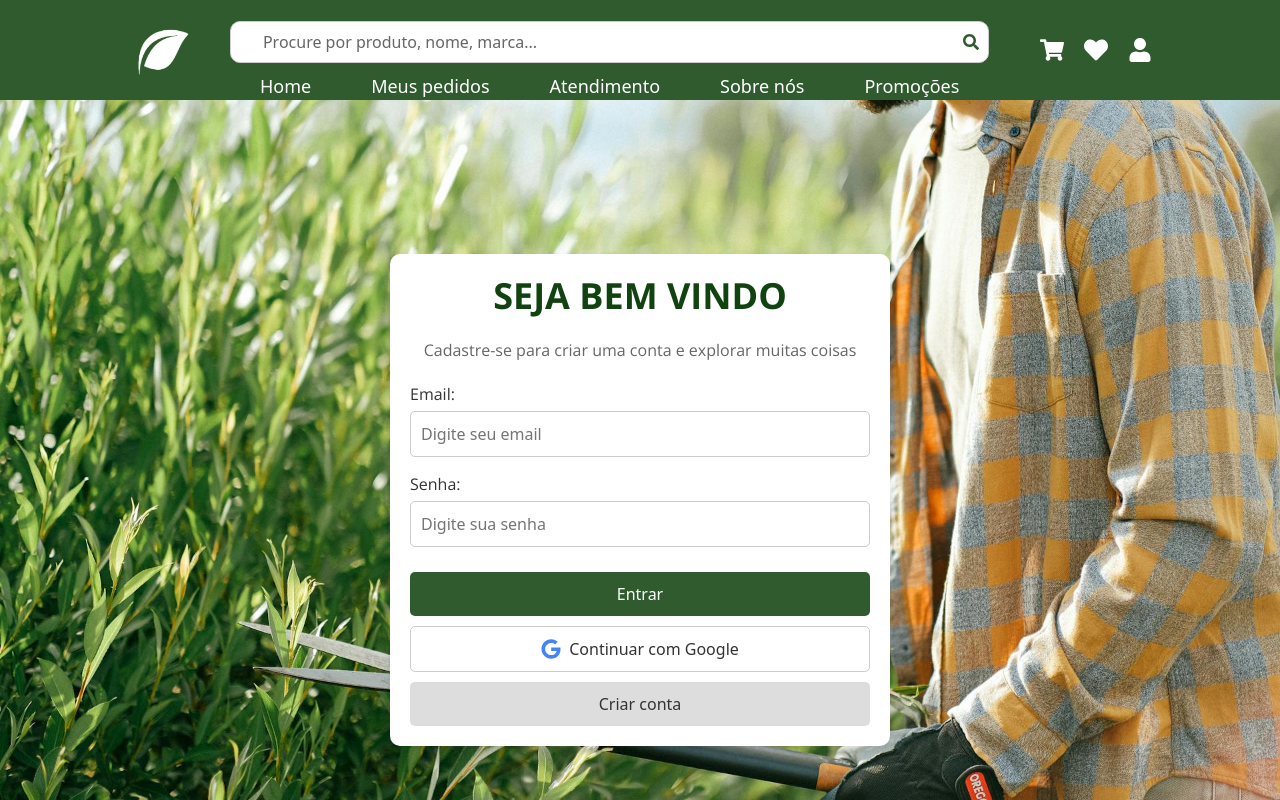
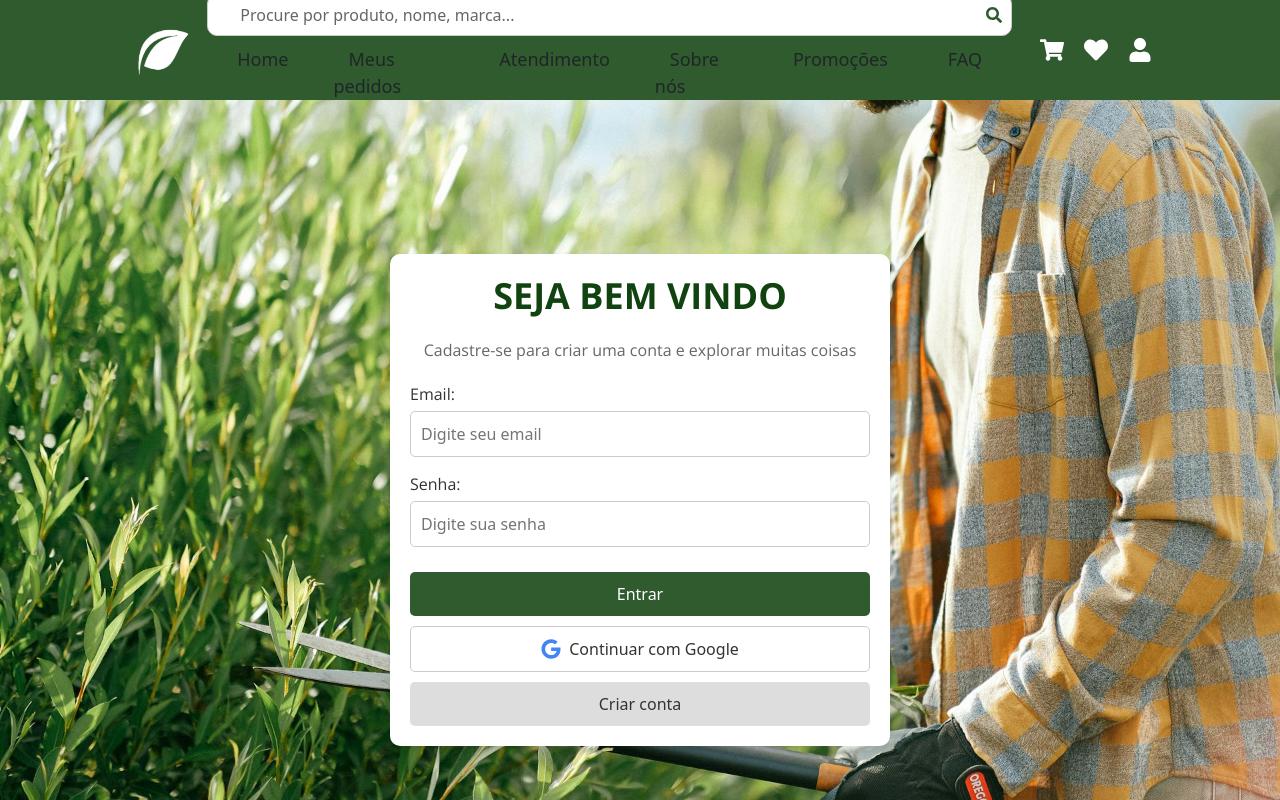
Before and after one commit to Plantsp/plantsp, a React (Create React App) app: page /login in a window 1280 px wide. Shown: the top 800 px of the page. Built offline with nearby package versions, Linux system fonts and the light colour scheme.

Commit message:
Ajustes na estrutura de navegação

```diff
--- a/src/components/header/headerdesktop.js
+++ b/src/components/header/headerdesktop.js
@@ -49,11 +49,12 @@ function Header() {
             {/* NAVEGAÇÃO DO HEADER */}
             <nav className="navigation">
               <ul className="nav-list">
-                <li><a href="#home" onClick={() => navigate("/")} style={{ cursor: "pointer" }}>Home</a></li>
-                <li><a href="#meuspedidos">Meus pedidos</a></li>
-                <li><a href="#atendimento" onClick={handleModalOpen}>Atendimento</a></li>
-                <li><a href="#sobrenos"  onClick={() => navigate("/sobrenos")} style={{ cursor: "pointer" }}>Sobre nós</a></li>
-                <li><a href="#promoçoes">Promoções</a></li>
+                <li><a  onClick={() => navigate("/")} >Home</a></li>
+                <li><a >Meus pedidos</a></li>
+                <li><a onClick={handleModalOpen}>Atendimento</a></li>
+                <li><a onClick={() => navigate("/sobrenos")}>Sobre nós</a></li>
+                <li><a >Promoções</a></li>
+                <li><a >FAQ</a></li>
               </ul>
             </nav>
           </div>
--- a/src/components/header/headermobile.js
+++ b/src/components/header/headermobile.js
@@ -47,11 +47,12 @@ function HeaderMobile() {
       <div className={`overlay-menu ${isMenuOpen ? 'open' : ''}`}>
         <nav className="navigation">
             <ul className="nav-list">
-                <li><a href="#home" onClick={() => navigate("/")} style={{ cursor: "pointer" }}>Home</a></li>
-                <li><a href="#meuspedidos">Meus pedidos</a></li>
-                <li><a href="#atendimento"onClick={handleModalOpen}>Atendimento</a></li>
-                <li><a href="#sobrenos" onClick={() => navigate("/sobrenos")} style={{ cursor: "pointer" }}>Sobre nós</a></li>
-                <li><a href="#promoçoes">Promoções</a></li>
+                <li><a onClick={() => navigate("/")} style={{ cursor: "pointer" }}>Home</a></li>
+                <li><a >Meus pedidos</a></li>
+                <li><a  onClick={handleModalOpen}>Atendimento</a></li>
+                <li><a  onClick={() => navigate("/sobrenos")} style={{ cursor: "pointer" }}>Sobre nós</a></li>
+                <li><a >Promoções</a></li>
+                <li><a >Faq</a></li>
             </ul>
         </nav>
     </div>
```
